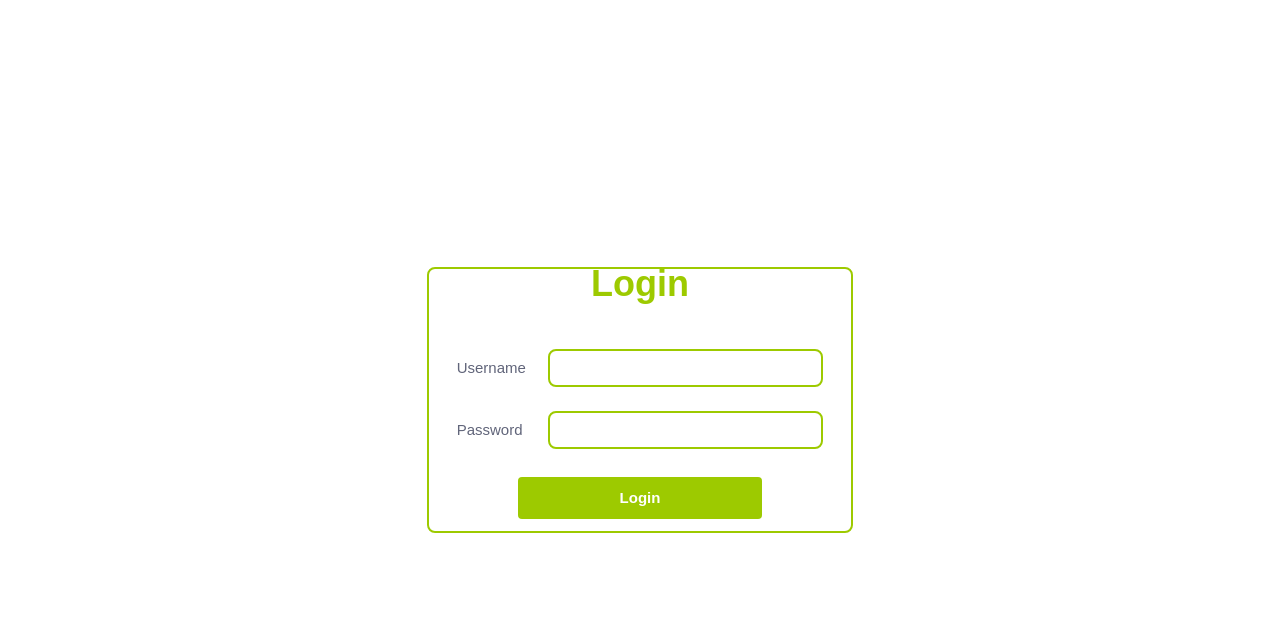
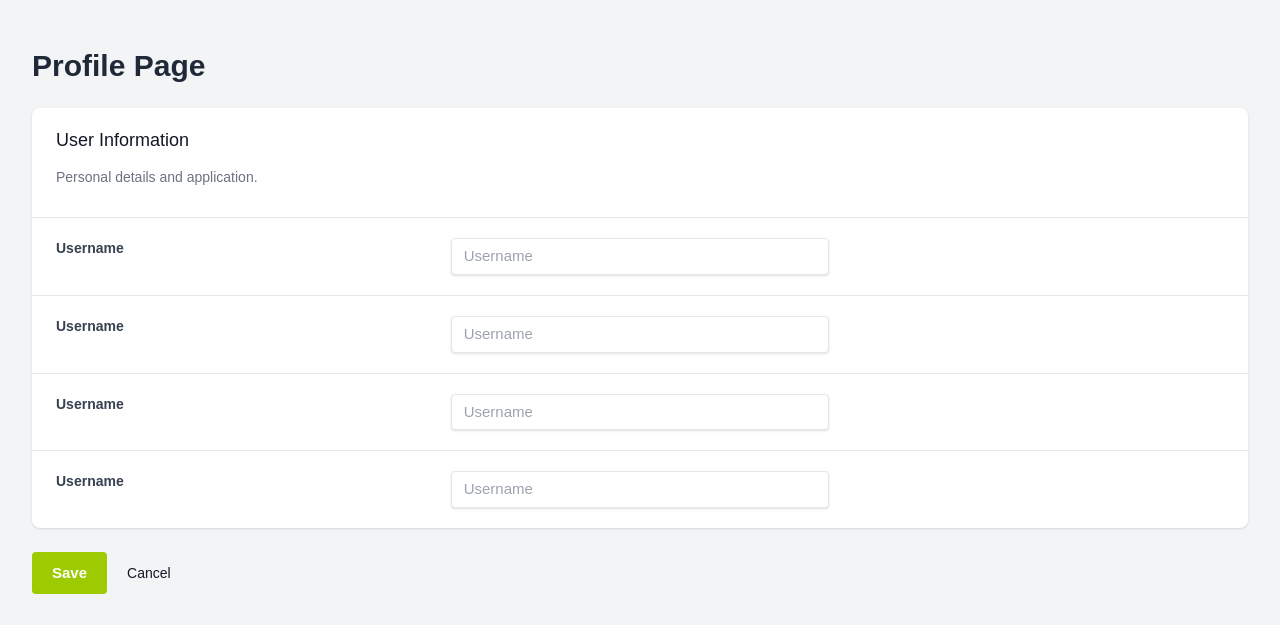
Before and after one commit to MoezSbaa/Project, a React (Create React App) app: page /auth/login in a window 1280 px wide. Shown: the top 632 px of the page. Built offline with nearby package versions, Linux system fonts and the light colour scheme.

Commit message:
profile component

```diff
--- a/src/navigation/Router.tsx
+++ b/src/navigation/Router.tsx
@@ -5,6 +5,7 @@ import GuestGuard from "../guards/GuestGuard";
 import Splash from "../components/Splash";
 import Loadable from "../components/Loadable";
 import Login from '../pages/Login';
+import Profile from '../pages/Profile';
 const About = Loadable(lazy(() => import('../pages/About')));
 
 
@@ -20,7 +21,7 @@ export default function Router() {
         },
         {
             path: UnauthorizedPaths.login,
-            element: <Login/>
+            element: <Profile/>
         },
     ])
 }
--- /dev/null
+++ b/src/pages/Profile.tsx
@@ -0,0 +1,62 @@
+import React from 'react';
+
+function Profile() {
+  return (
+    <form>
+    <div className="bg-gray-100">
+      <div className="max-w-7xl mx-auto py-6 sm:px-6 lg:px-8">
+        <div className="px-4 py-6 sm:px-0">
+          <h1 className="text-3xl font-bold text-gray-800">Profile Page</h1>
+          <div className="bg-white shadow overflow-hidden sm:rounded-lg mt-6">
+            <div className="px-4 py-5 sm:px-6">
+              <h2 className="text-lg leading-6 font-medium text-gray-900">
+                User Information
+              </h2>
+              <p className="mt-1 max-w-2xl text-sm text-gray-500">
+                Personal details and application.
+              </p>
+            </div>
+            <div className="border-t border-gray-200 px-4 py-5 sm:p-0">
+              <dl className="sm:divide-y sm:divide-gray-200">
+                <div className="sm:grid sm:grid-cols-3 sm:gap-4 sm:px-6 sm:py-5">
+                <label className="block text-gray-700 text-sm font-bold mb-2" htmlFor="username">
+        Username
+      </label>
+      <input className="shadow appearance-none border rounded w-full py-2 px-3 text-gray-700 leading-tight focus:outline-none focus:shadow-outline" id="username" type="text" placeholder="Username" />
+                </div>
+                <div className="sm:grid sm:grid-cols-3 sm:gap-4 sm:px-6 sm:py-5">
+                <label className="block text-gray-700 text-sm font-bold mb-2" htmlFor="username">
+        Username
+      </label>
+      <input className="shadow appearance-none border rounded w-full py-2 px-3 text-gray-700 leading-tight focus:outline-none focus:shadow-outline" id="username" type="text" placeholder="Username" />
+                </div>
+                <div className="sm:grid sm:grid-cols-3 sm:gap-4 sm:px-6 sm:py-5">
+                <label className="block text-gray-700 text-sm font-bold mb-2" htmlFor="username">
+        Username
+      </label>
+      <input className="shadow appearance-none border rounded w-full py-2 px-3 text-gray-700 leading-tight focus:outline-none focus:shadow-outline" id="username" type="text" placeholder="Username" />
+                </div>
+                <div className="sm:grid sm:grid-cols-3 sm:gap-4 sm:px-6 sm:py-5">
+                <label className="block text-gray-700 text-sm font-bold mb-2" htmlFor="username">
+        Username
+      </label>
+      <input className="shadow appearance-none border rounded w-full py-2 px-3 text-gray-700 leading-tight focus:outline-none focus:shadow-outline" id="username" type="text" placeholder="Username" />
+                </div>
+              </dl>
+            </div>
+          </div>
+        </div>
+        <button
+              type="submit"
+              className="bg-[#9dca00] px-5 py-2 rounded text-white font-bold"
+            >Save</button>
+        <button className="text-gray-900 bg-gray-100 hover:bg-gray-200 focus:ring-4 focus:outline-none focus:ring-gray-100 font-medium rounded-lg text-sm px-5 py-2.5 text-center inline-flex items-center dark:focus:ring-gray-500 mr-2 mb-2"type="reset">Cancel</button>
+      </div>
+
+    </div>
+
+    </form>
+  );
+}
+
+export default Profile;
```
